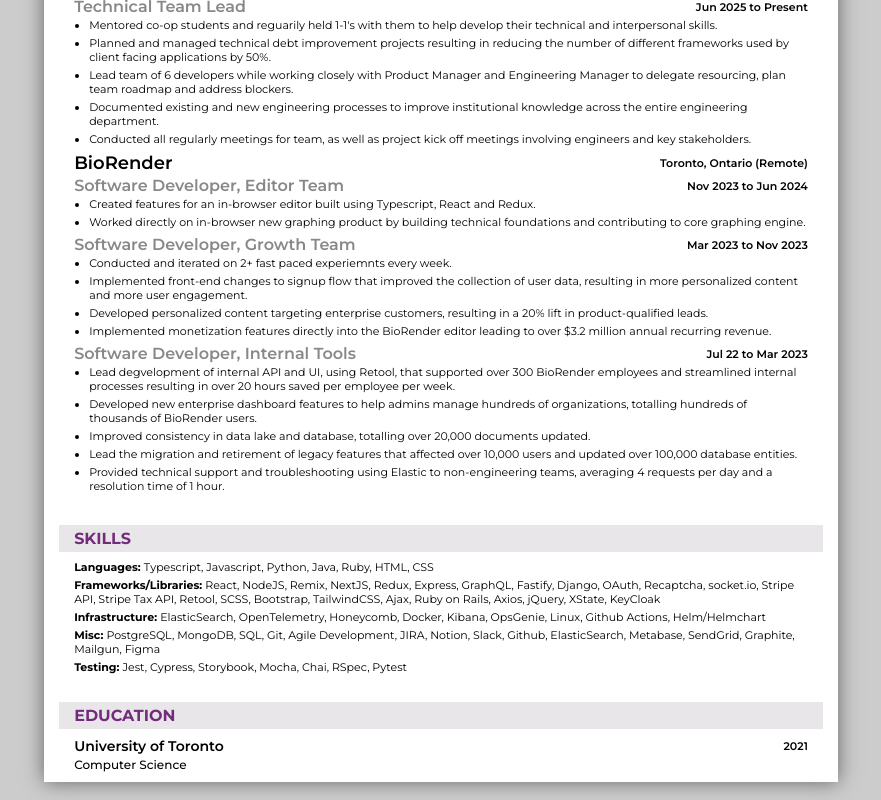
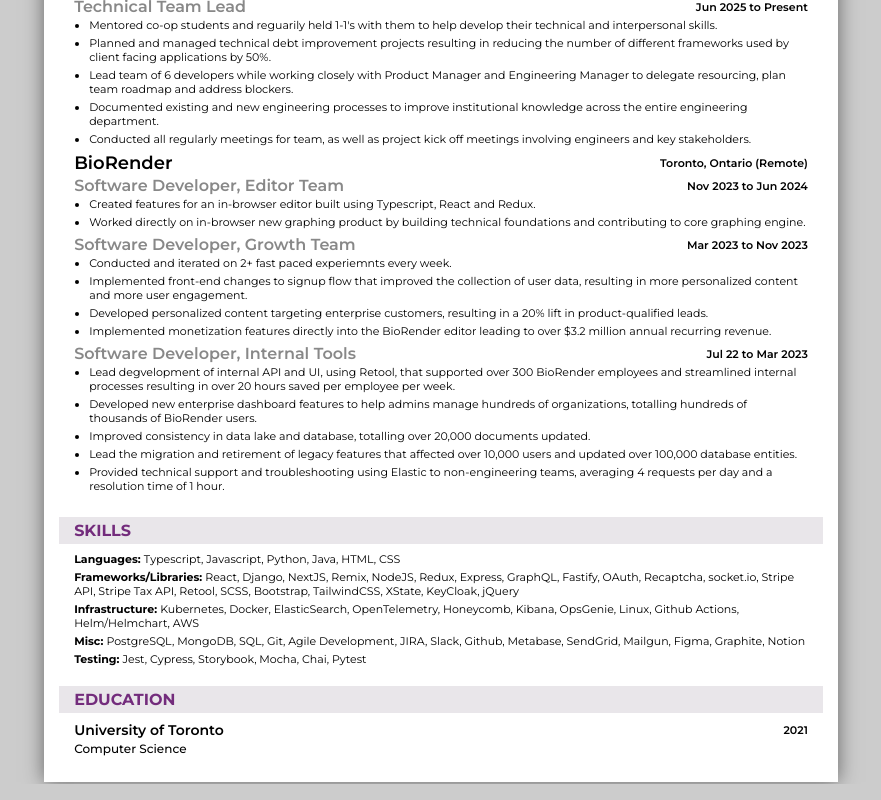
Before and after one commit to the-code-raccoon/resume-template, a React (Vite) app: page / in a window 1280 px wide. Shown: the part 341-1141 px from the top of the page, without its empty margins (199-1080 px from the left). Built offline with nearby package versions, Linux system fonts and the light colour scheme.

Commit message:
update resume json - skills section

```diff
--- a/src/resume-info.json
+++ b/src/resume-info.json
@@ -100,7 +100,6 @@
         "Javascript",
         "Python",
         "Java",
-        "Ruby",
         "HTML",
         "CSS"
       ]
@@ -109,14 +108,14 @@
       "grouping": "Frameworks/Libraries",
       "items": [
         "React",
+        "Django",
+        "NextJS",
+        "Remix",
         "NodeJS",
-        "Remix",
-        "NextJS",
         "Redux",
         "Express",
         "GraphQL",
         "Fastify",
-        "Django",
         "OAuth",
         "Recaptcha",
         "socket.io",
@@ -126,26 +125,25 @@
         "SCSS",
         "Bootstrap",
         "TailwindCSS",
-        "Ajax",
-        "Ruby on Rails",
-        "Axios",
-        "jQuery",
         "XState",
-        "KeyCloak"
+        "KeyCloak",
+        "jQuery"
       ]
     },
     {
       "grouping": "Infrastructure",
       "items": [
+        "Kubernetes",
+        "Docker",
         "ElasticSearch",
         "OpenTelemetry",
         "Honeycomb",
-        "Docker",
         "Kibana",
         "OpsGenie",
         "Linux",
         "Github Actions",
-        "Helm/Helmchart"
+        "Helm/Helmchart",
+        "AWS"
       ]
     },
     {
@@ -157,15 +155,14 @@
         "Git",
         "Agile Development",
         "JIRA",
-        "Notion",
         "Slack",
         "Github",
-        "ElasticSearch",
         "Metabase",
         "SendGrid",
+        "Mailgun",
+        "Figma",
         "Graphite",
-        "Mailgun",
-        "Figma"
+        "Notion"
       ]
     },
     {
@@ -176,7 +173,6 @@
         "Storybook",
         "Mocha",
         "Chai",
-        "RSpec",
         "Pytest"
       ]
     }
--- a/src/styles.css
+++ b/src/styles.css
@@ -72,6 +72,6 @@
   display: flex;
   flex-direction: column;
   padding: 20px 15px;
-  gap: 20px;
+  gap: 12px;
 }
 /*End Layout*/
```
